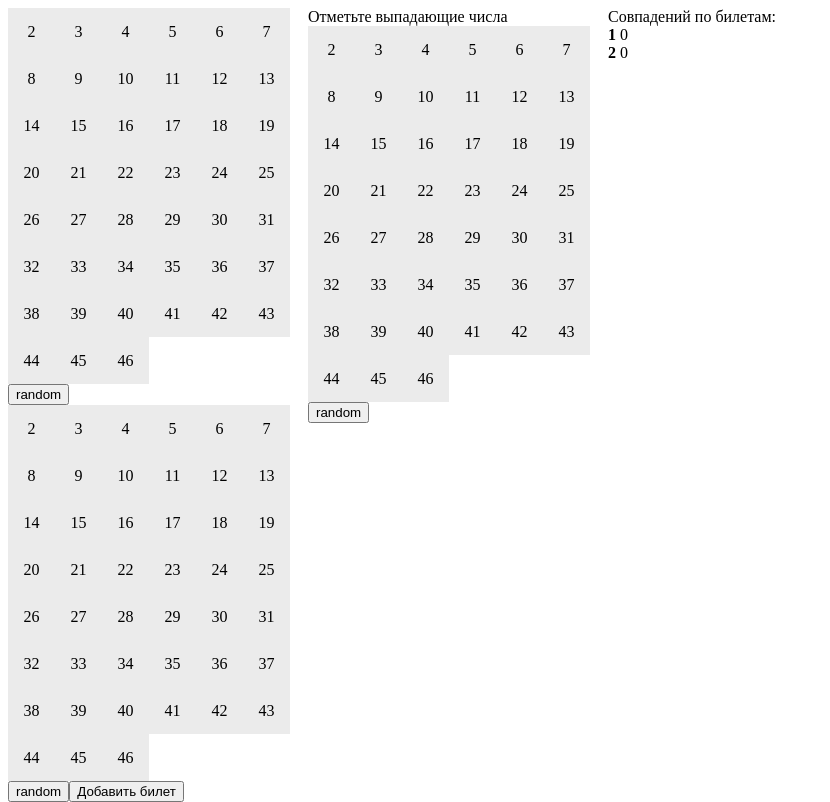
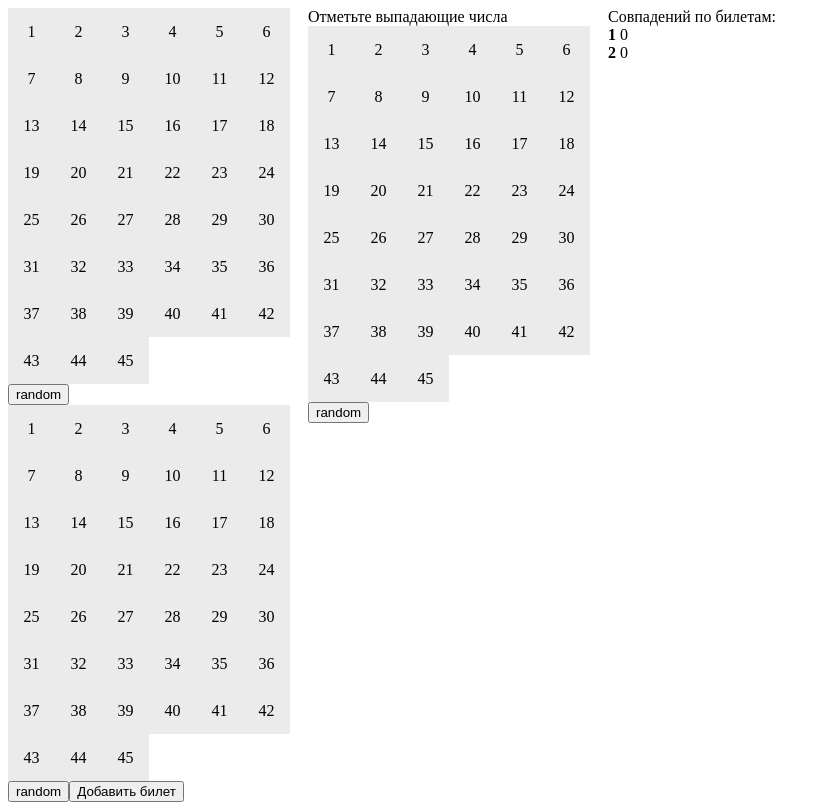
Before and after one commit to ln-e/ticket-test, an Angular app: page / in a window 1280 px wide. Shown: the whole page, without its empty margins (0-830 px from the left). Built offline with nearby package versions, Linux system fonts and the light colour scheme.

Commit message:
color work

```diff
--- a/src/app/app.component.html
+++ b/src/app/app.component.html
@@ -7,7 +7,7 @@
   <button (click)="addField()"> Добавить билет</button>
 </div>
 
-<div class="check">
+<div class="check matcher">
   Отметьте выпадающие числа
   <app-field [ticket]="ticketDraw" [priority]="priority"></app-field>
 </div>
--- a/src/app/field/field.component.css
+++ b/src/app/field/field.component.css
@@ -23,3 +23,7 @@
 .zone {
   width: 300px;
 }
+
+:host-context(.matcher) .field_number.selected div {
+  box-shadow: inset 0 0 0 10px forestgreen;
+}
--- a/src/app/field/field.component.ts
+++ b/src/app/field/field.component.ts
@@ -27,14 +27,16 @@ export class FieldComponent implements OnInit {
   public getBg(index, selected: boolean): string {
     const minPriority = 2; // минимум должно совпасть 3 числа чтобы получить хоть какую то прибыль
     const priority = this.priority.hasOwnProperty(index) ? this.priority[index] : 0;
-    if (priority < minPriority || selected || this.ticket.selected.length === 0 || this.ticket.selected.length >= 6) {
+    if (priority < minPriority || this.ticket.selected.length === 0 || this.ticket.selected.length >= 6) {
       return 'transparent';
     }
-    const maxPriority =  Object.keys(this.priority).map((key) => this.priority[key]).reduce((curr, pririty) => Math.max(curr, pririty), 0);
+    const maxPriority = Object.keys(this.priority)
+      .map((key) => this.priority[key])
+      .reduce((curr, prior) => Math.max(curr, prior), 0);
 
-    const priorityResult = priority / maxPriority * 100;
+    const priorityResult = (priority - minPriority + 1) / (maxPriority - minPriority + 1) * 100;
 
-    return 'hsl(0,' + priorityResult + '%,60%)'; // (priority - 1) / 6 * 100
+    return 'hsla(0,' + priorityResult + '%,60%,' + priorityResult/100 + ')'; // (priority - 1) / 6 * 100
     // 6 - валидная комбинация // -1 потому что минимальная выигрышная комбинация 2 числа
   }
 
--- a/src/app/ticket.ts
+++ b/src/app/ticket.ts
@@ -5,7 +5,7 @@ export class Ticket {
 
   constructor(fieldSize = 45) {
     for (let i = 1; i <= fieldSize; i++) {
-      this.gameNumbers.push(new GameNumber(i + 1));
+      this.gameNumbers.push(new GameNumber(i));
     }
   }
 
```
Also changed, not shown: src/app/app.component.ts (+9 -0 lines).
